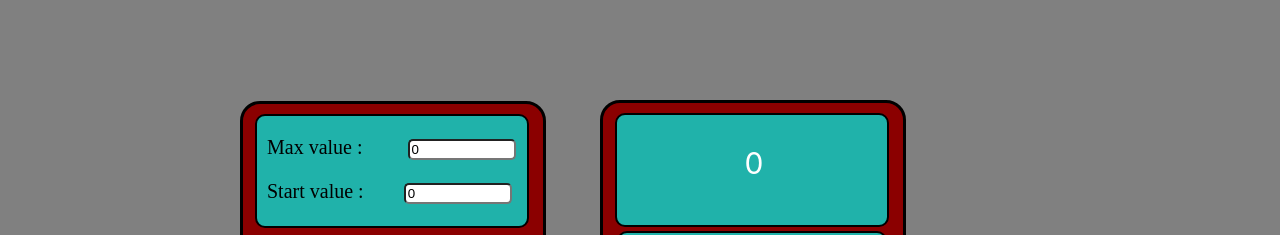
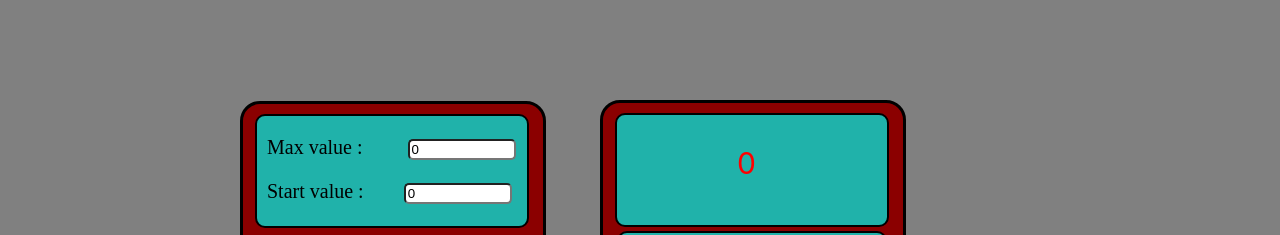
Before and after one commit to Samurai-way/Counter, a React (Create React App) app: page / in a window 1280 px wide. Shown: the top 235 px of the page. Built offline with nearby package versions, Linux system fonts and the light colour scheme.

Commit message:
disabled

```diff
--- a/src/App.module.css
+++ b/src/App.module.css
@@ -26,15 +26,16 @@
 
 .value {
     font-size: 30px;
-    width: 15px;
-    margin: 0 auto;
+    margin: 30px 60px;
     color: white;
+    display: block;
+    margin-bottom: -70px;
 }
 
 .button_wrapper {
     background-color: lightseagreen;
     height: 55px;
-    margin-top: 50px;
+    margin-top: 120px;
     border: 2px solid black;
     border-radius: 10px;
     display: flex;
@@ -102,10 +103,11 @@
     width: 100px;
 }
 
-/*.error{*/
-/*    border-radius: 5px;*/
-/*    margin-left: 45px;*/
-/*    width: 100px;*/
-/*    border: 2px solid red;*/
-/*    background-color: lightcoral;*/
-/*}*/
+.error{
+    width: 300px;
+    /*border: 1px solid black;*/
+    margin-left: -75px;
+    text-align: justify;
+    /*display: inline-block;*/
+    font-size: 20px;
+}
--- a/src/App.tsx
+++ b/src/App.tsx
@@ -14,6 +14,7 @@ const startValueStyle = {
     backgroundColor: 'lightcoral'
 }
 
+const MyComponent = React.memo(Button)
 
 function App() {
 
@@ -39,6 +40,7 @@ function App() {
     }
 
 
+
     const onChangeSaveHendler = (e: ChangeEvent<HTMLInputElement>) => {
         setMax(Number(e.target.value))
         // console.log(e.target.value)
@@ -55,14 +57,19 @@ function App() {
     const maxValueChange = max < 0 ? maxValueStyle : undefined
     const startValueChange = start < 0 ? startValueStyle : undefined
 
+
+
     return (
         <div className={w.wrapper}>
             <div className={w.counter_wrapper}>
                 <div className={w.counter}>
                     <div className={w.value}>
-                        <Value value={value}
+                        <Value
+                               value={value}
                                error={error}
                                setError={setError}
+                               max={max}
+                               start={start}
                         />
                 </div>
                     <div className={w.button_wrapper}>
@@ -98,9 +105,10 @@ function App() {
                 </div>
                 <div className={w.change_button_wrapper}>
                     <div className={w.change_button}>
-                        <Button name={'save'}
+                        <MyComponent name={'save'}
                                 value={value}
                                 onClick={onClick}
+                                disabled={disabled}
                         />
                     </div>
                 </div>
--- a/src/button/Button.tsx
+++ b/src/button/Button.tsx
@@ -5,7 +5,8 @@ type PropsType = {
     name: string
     onClick: () => void
     value: number
-    disabled?: boolean}
+    disabled?: boolean
+}
 
 
 export const Button = (props: PropsType) => {
--- a/src/button/UniversalButton.tsx
+++ b/src/button/UniversalButton.tsx
@@ -22,6 +22,7 @@ export const UniversalButton = (props: UniversalButtonPropsType) => {
     const isValueEqual = props.max === props.value
 
 
+
     return (
         <div className={b.wrapper}>
             <div className={b.inc}>
--- a/src/value/Value.tsx
+++ b/src/value/Value.tsx
@@ -5,17 +5,36 @@ type ValuePropsType = {
     value: number
     error: boolean
     setError: (error: boolean) => void
+    max: number
+    start:number
+}
+
+const inline = {
+    display: 'inline-block'
+}
+
+const none = {
+    display: 'none'
+}
+
+const value = {
+    color: 'red'
 }
 
 export const Value = (props: ValuePropsType) => {
+    // console.log(props.disabled)
+    const colorValue = !props.max ? value : undefined
+    // const noneBlock = props.max > 0 || props.start > 0 ? none : undefined
+    // const inlineBlock = props.max > 0 || props.start > 0 ? inline : undefined
 
 
     return (
         <div className={v.value}>
-            <p className={v.press}>
-                {props.value}
-                {props.error}
-            </p>
+              <div style={colorValue}>{props.value}</div>
+              {/*<div className={v.error}>{props.error}*/}
+              {/*  Incorrect value*/}
+              {/*</div>*/}
         </div>
+
     );
 };
```
